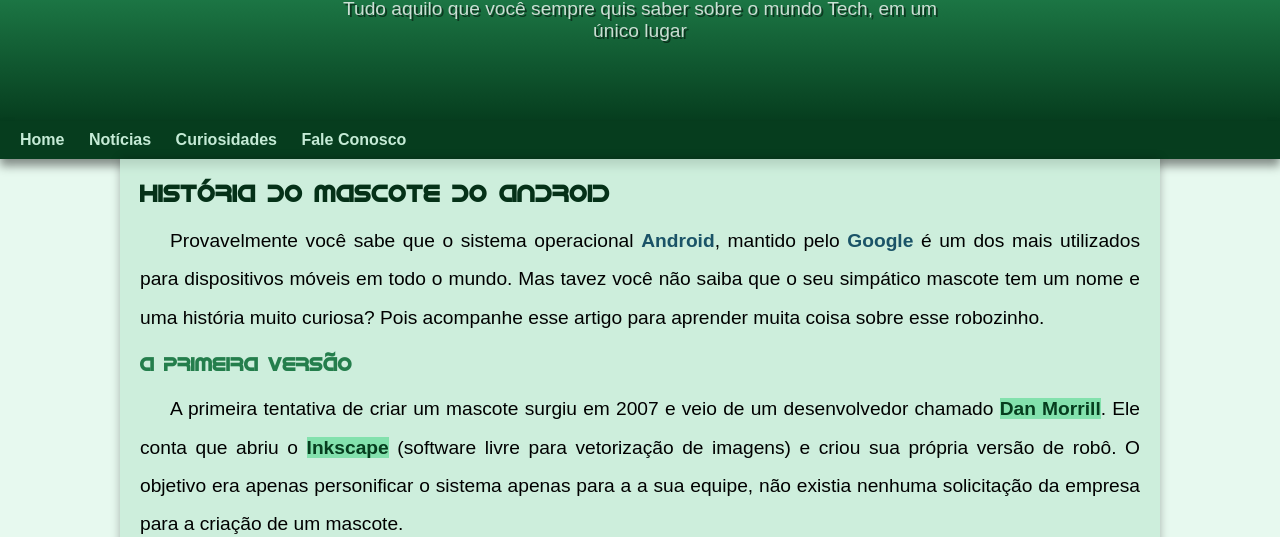
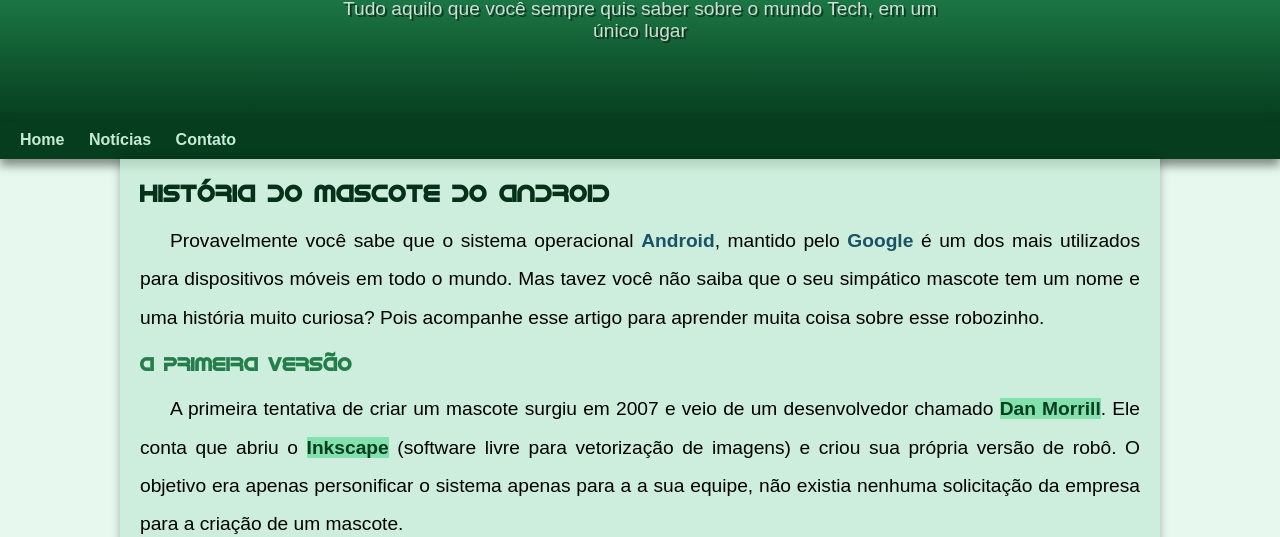
Before and after one commit to chicobahia/projeto-android, a plain HTML site: page index.html in a window 1280 px wide. Shown: the part 109-646 px from the top of the page. Drawn offline with Linux system fonts and the light colour scheme.

Commit message:
Alguns upgrades!

```diff
--- a/index.html
+++ b/index.html
@@ -16,8 +16,7 @@
     <nav>
         <a href="#">Home</a>
         <a href="#">Notícias</a>
-        <a href="#">Curiosidades</a>
-        <a href="#">Fale Conosco</a>
+        <a href="#">Contato</a>
     </nav>
 
     <main>
@@ -98,7 +97,7 @@
     </main>
 
     <footer>
-        <p>Site criado por <a href="https://gustavoguanabara.github.io/" target="_blank">Gustavo Guanabara</a> para o <a href="https://www.youtube.com/cursoemvideo" target="_blank">CursoemVideo</a>.</p>
+        <p>Site criado por <a href="https://github.com/chicobahia" target="_blank">Chico Bahia</a> e <a href="https://gustavoguanabara.github.io/" target="_blank">Gustavo Guanabara</a> para o <a href="https://www.youtube.com/cursoemvideo" target="_blank">CursoemVideo</a>.</p>
     </footer>
 
 </body>
```
